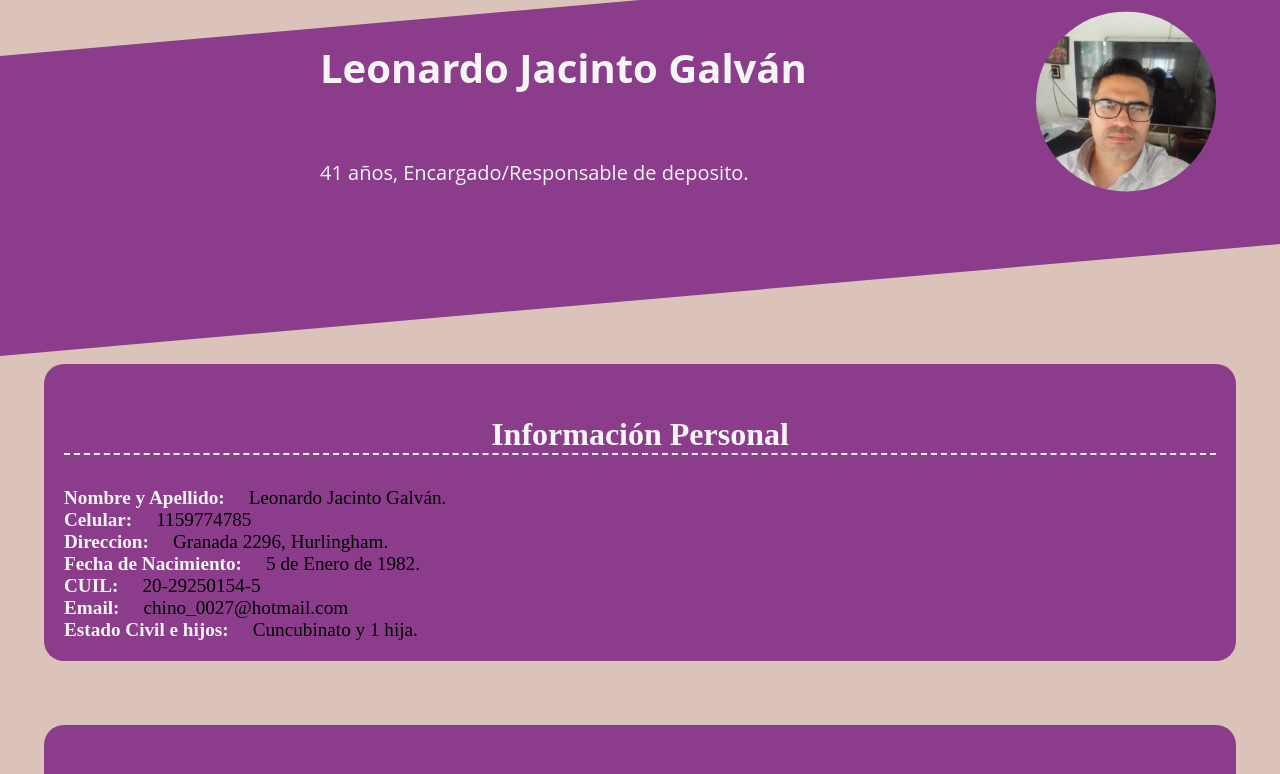
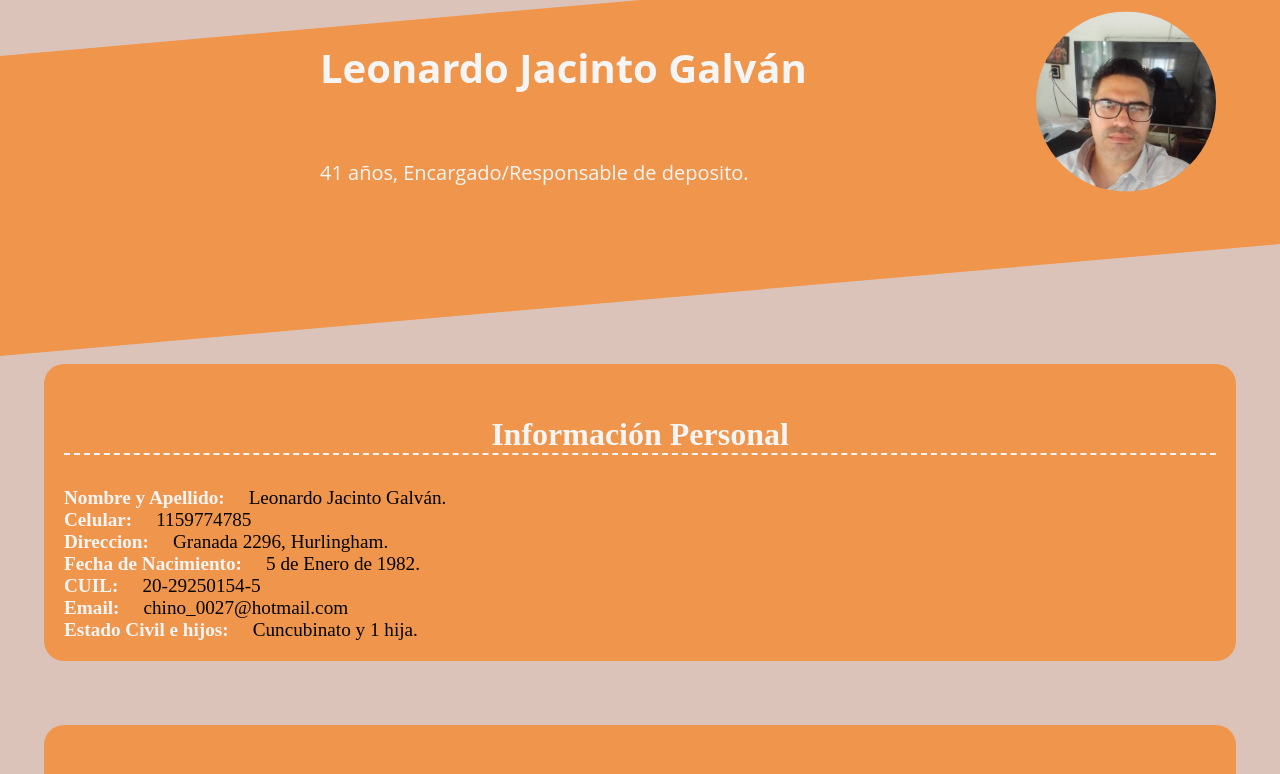
Before and after one commit to chinoweb/curriculum-LeonardoGalvan, a plain HTML site: page index.html in a window 1280 px wide. Shown: the top 774 px of the page. Drawn offline with Linux system fonts and the light colour scheme.

Commit message:
Update styles.css
Cambio de fondo

```diff
--- a/styles.css
+++ b/styles.css
@@ -6,7 +6,7 @@ body{
 .name{
     width: 100%;
     height: 300px;
-    background: rgb(139, 61, 139);
+    background: rgb(240, 150, 76);
     transform: skewY(-5deg);
 }
 .name .content{
@@ -48,7 +48,7 @@ body{
 .Info {
     width: 90%;
     height: auto;
-    background: rgb(139, 61, 139);
+    background: rgb(240, 150, 76);
     margin: 5% auto;
     padding: 20px;
     border-radius: 20px;
```
